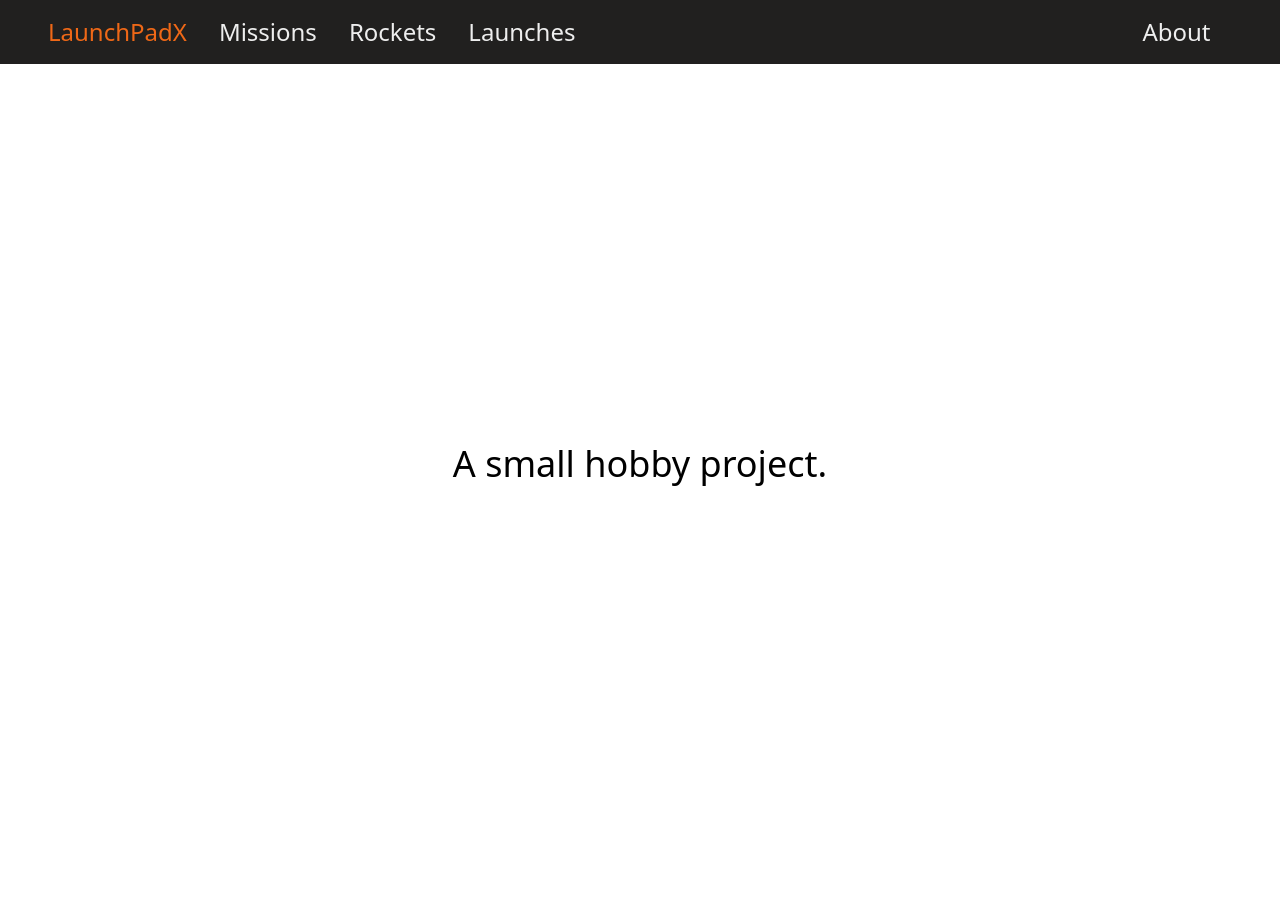
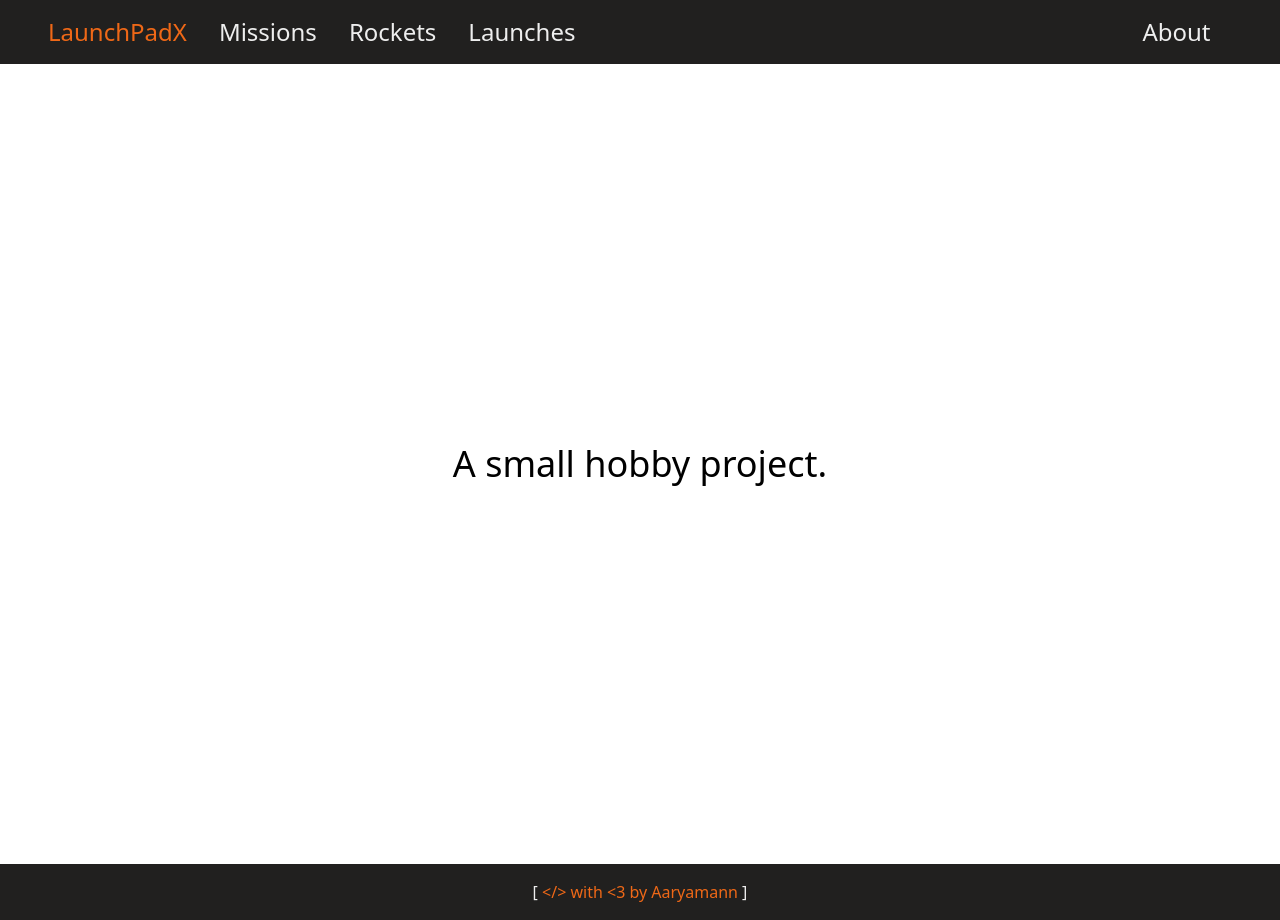
Before and after one commit to Aaryamann171/LaunchPadX, a Next.js app: page /about in a window 1280 px wide. Before the commit the page ends 864 px from the top, so only its background shows below. Built offline with nearby package versions, Linux system fonts and the light colour scheme.

Commit message:
added footer

```diff
--- /dev/null
+++ b/components/footer.js
@@ -0,0 +1,17 @@
+const Footer = () => {
+    return (
+        <div className="w-full bg-primary">
+            <footer class="text-center lg:text-left">
+            <div class="text-center p-4">
+                <a href="http://aaryamann171.github.io" target={'_blank'}>
+                    <span className="text-foreground">{'[ '}</span>
+                    <span className="text-accent">{'</> with <3 by Aaryamann'}</span>
+                    <span className="text-foreground">{' ]'}</span>
+                </a>
+            </div>
+            </footer>
+        </div>
+    )
+}
+
+export default Footer;
--- a/src/pages/_app.js
+++ b/src/pages/_app.js
@@ -1,11 +1,13 @@
 import '@/styles/globals.css'
 import Header from "components/header";
+import Footer from 'components/footer';
 
 const App = ({ Component, pageProps }) => {
   return (
     <>
         <Header />
         <Component {...pageProps} />
+        <Footer />
     </>
   )
 }
```
